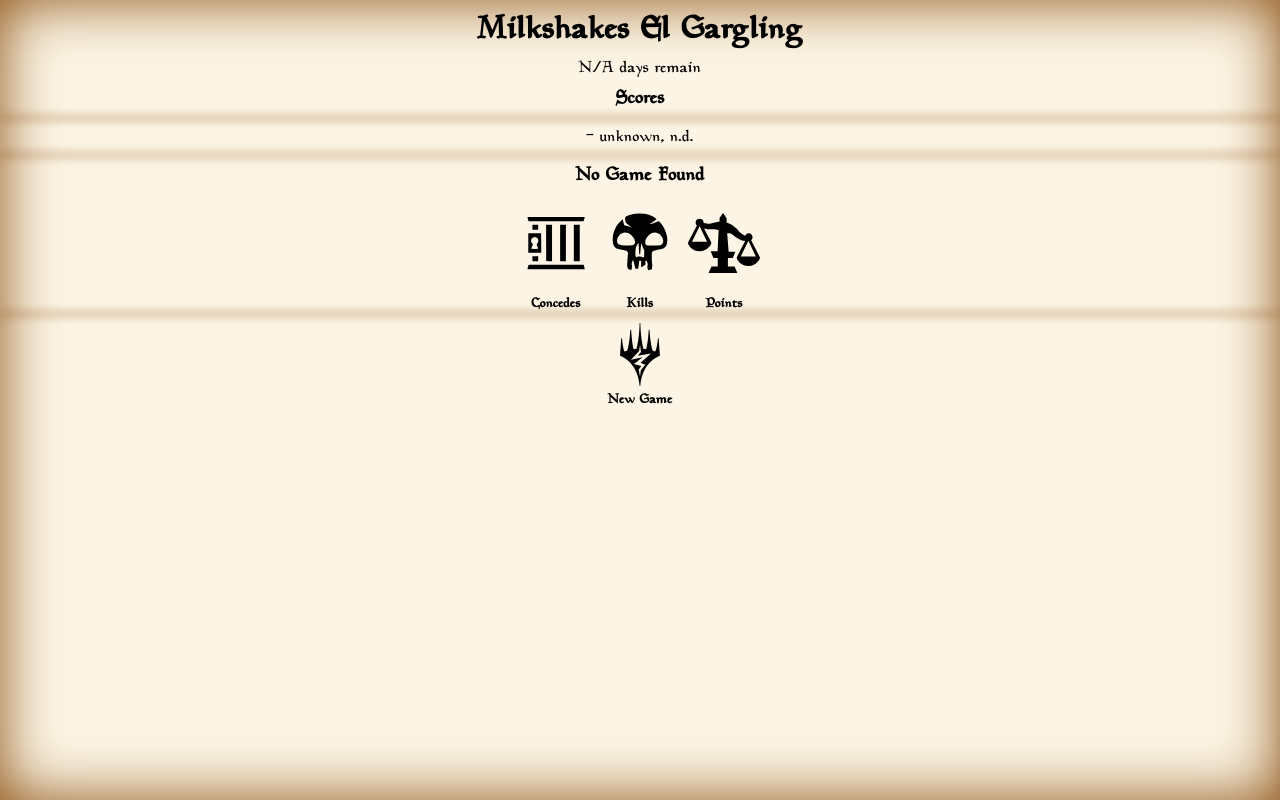
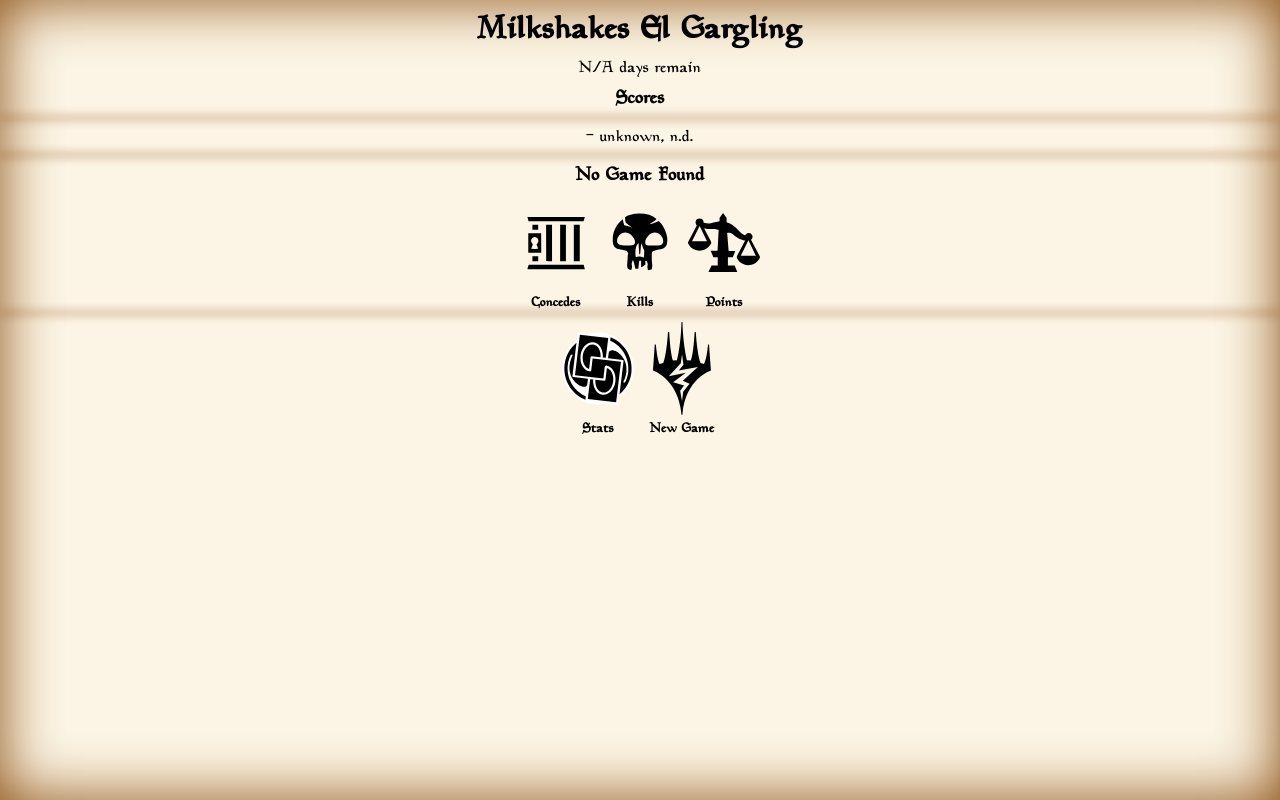
Before and after one commit to Jarf/magictracker, a PHP site: page /stats in a window 1280 px wide. Run offline with PHP 8.4, Linux system fonts and the light colour scheme; data that the repository does not hold is empty.

Commit message:
Stats page button

```diff
--- a/css/main.css
+++ b/css/main.css
@@ -91,6 +91,7 @@ div#gamebuttons, div#otherbuttons{
 
 div#gamebuttons > button.gamebutton, div#otherbuttons > button.otherbutton{
 	flex-basis: 84px;
+	height: 110px;
 }
 
 button#startnewgame{
@@ -201,4 +202,5 @@ table{
 
 a{
 	text-decoration: none;
+	color: inherit;
 }
--- a/tpl/home.twig
+++ b/tpl/home.twig
@@ -41,6 +41,12 @@
 </div>
 <hr/>
 <div class="row" id="otherbuttons">
+	<button class="otherbutton" id="playerstats">
+		<a href="/stats">
+			<img alt="Jumpstart" src="/img/jumpstart.svg"/>
+			Stats
+		</a>
+	</button>
 	<button class="otherbutton" id="startnewgame">
 		<img alt="Desparked" src="/img/desparked.svg"/>
 		New Game
```
Also changed, not shown: img/jumpstart.svg (added).
